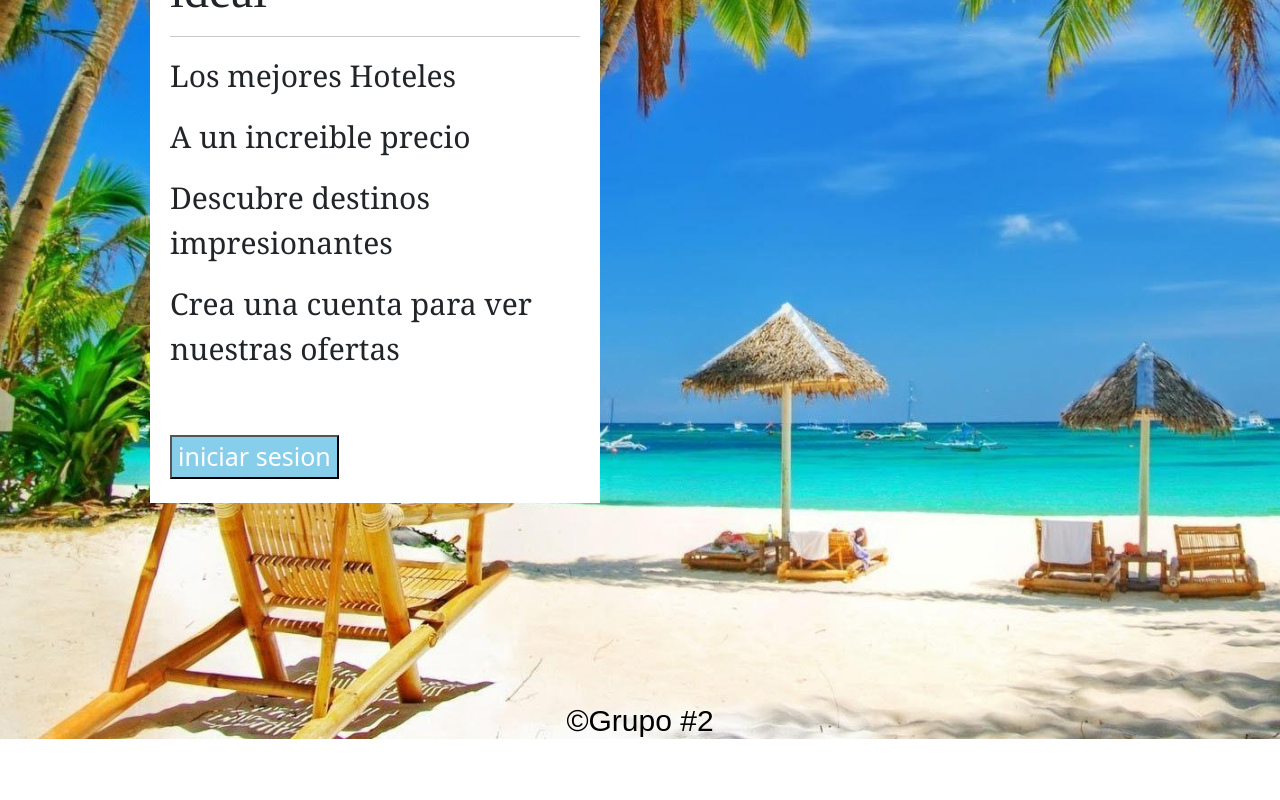
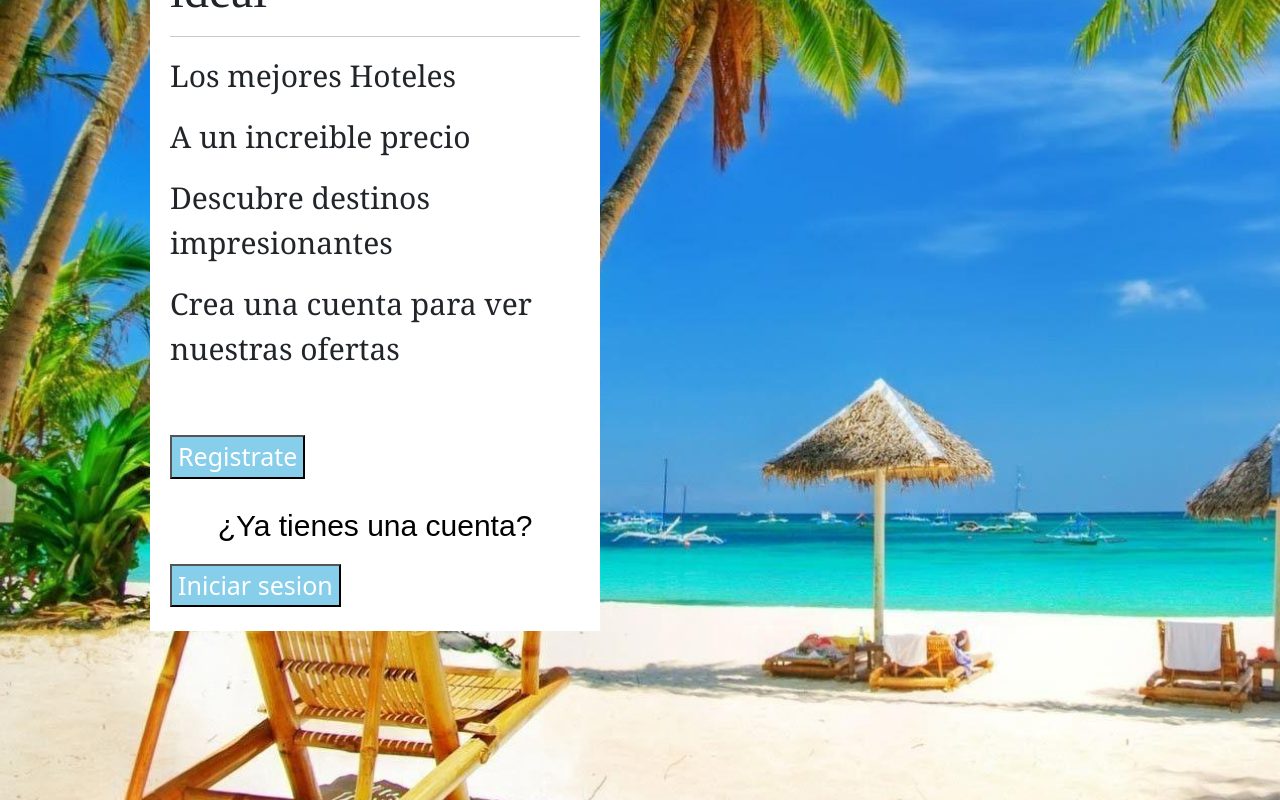
Before and after one commit to dmercadal2016490/GestorDeHoteles-FrontEnd, an Angular app in the folder GestorDeHoteles-FrontEnd/: page / in a window 1280 px wide. Shown: the part 434-1234 px from the top of the page. Before the commit the page ends 1181 px from the top, so only its background shows below. Built offline with nearby package versions, Linux system fonts and the light colour scheme.

Commit message:
Agregar boton login a index

```diff
--- a/GestorDeHoteles-FrontEnd/src/app/components/index/index.component.html
+++ b/GestorDeHoteles-FrontEnd/src/app/components/index/index.component.html
@@ -7,7 +7,9 @@
         <p class="texto2">A un increible precio</p>
         <p class="texto2">Descubre destinos impresionantes</p>
         <p class="texto2">Crea una cuenta para ver nuestras ofertas</p><br><br>
-        <a routerLink="/register"><button>iniciar sesion</button></a><br><br>
+        <a routerLink="/register"><button>Registrate</button></a><br><br>
+        <p class="texto3">¿Ya tienes una cuenta?</p>
+        <a routerLink="/login"><button>Iniciar sesion</button></a><br><br>
     </div>
 
     <h2 class="texto3">&copy;Grupo #2</h2>
```
